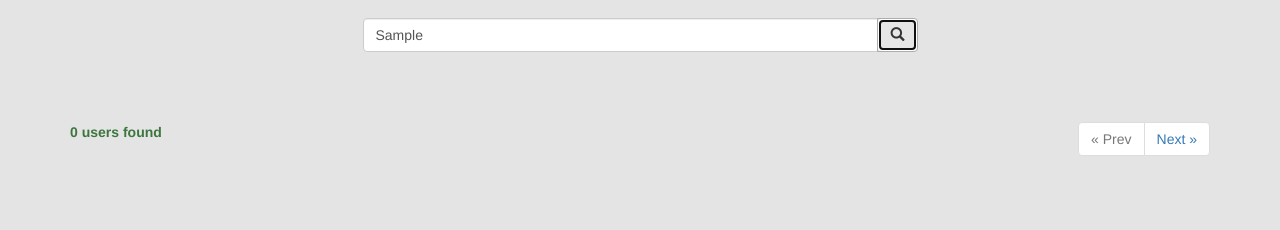
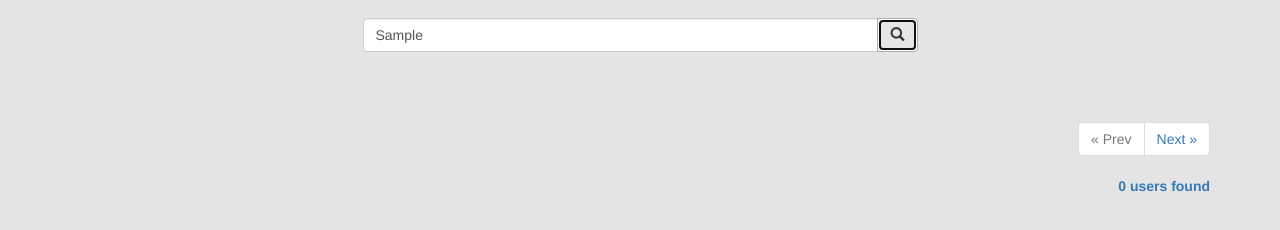
Before and after one commit to just4give/angular-ui-routing, a website: page index.html at #/home in a window 1280 px wide. Both pictures are taken after typing "Sample" into the empty fields and a click on the button 897 px from the left and 89 px from the top of the page. Shown: the part 54-284 px from the top of the page. Drawn offline with Linux system fonts and the light colour scheme; some packages are replaced by stand-ins of ours; no server answers.

Commit message:
make it better

```diff
--- a/views/templates/partial-home.html
+++ b/views/templates/partial-home.html
@@ -16,10 +16,10 @@
       <strong>{{errorMgs}}</strong>
     </div>
     <div class="row margin-bottom-20" ng-show="showPagination">
-      <div class="col-sm-3 col-xs-12 padding-top-20">
-      <strong class="text-success">{{resultCount}} users found</strong>
-      </div>
-      <div class="col-sm-9 col-xs-12">
+
+
+
+      <div class="col-sm-12 col-xs-12">
           <ul class="pagination pull-right">
             <li ng-class="prevPageDisabled()">
               <a href ng-click="prevPage()">« Prev</a>
@@ -33,6 +33,9 @@
             </li>
           </ul>
         </div>
+        <div class="col-sm-12 col-xs-12 text-right">
+        <strong class="text-primary  ">{{resultCount}} users found</strong>
+      </div>
 
     </div>
     <div class="row">
```
